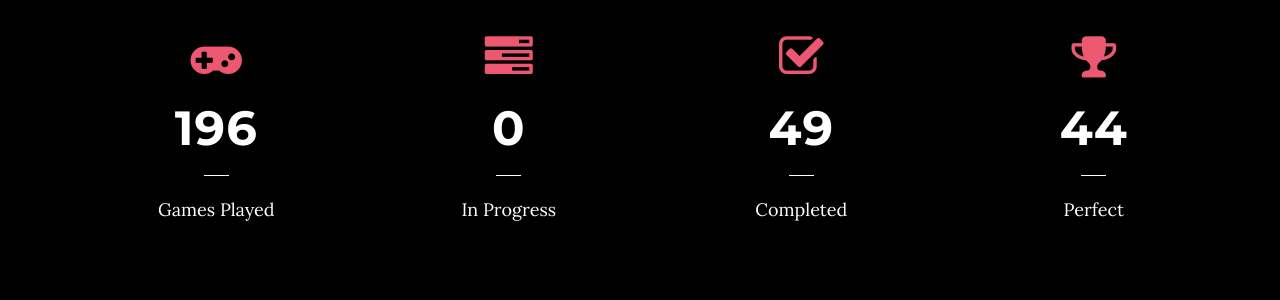
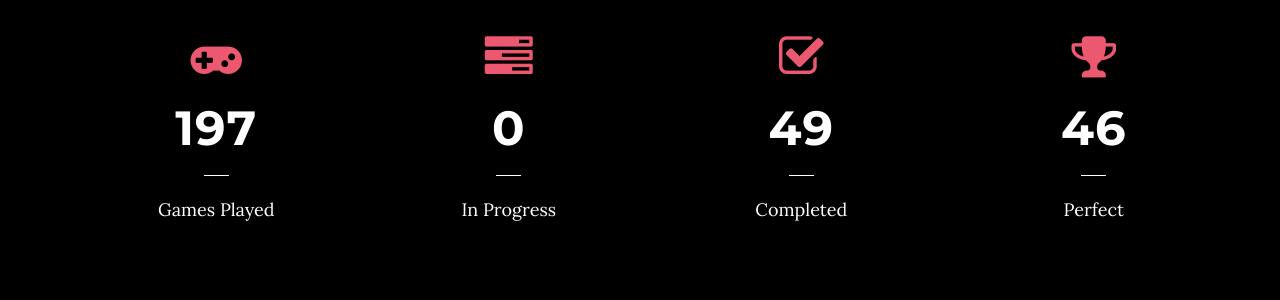
Before and after one commit to kuangami/kuangami.github.io, a Jekyll site: the page built from index.html, in a window 1280 px wide and 900 px high, scrolled down 1004 px. Shown: the part 161-461 px from the top of the window. Built offline with Jekyll 4.4.1, drawn with Linux system fonts in a browser that asks for light colours.

Commit message:
GitHub Actions commit

```diff
--- a/_data/gamestats.json
+++ b/_data/gamestats.json
@@ -1 +1 @@
-{"records":[{"id":"recNhKo61o1TseEuU","fields":{"Games Played":196,"Playing":0,"Completed":49,"Perfect":44},"createdTime":"2021-05-23T23:08:31.000Z"}]}
+{"records":[{"id":"recNhKo61o1TseEuU","fields":{"Games Played":197,"Playing":0,"Completed":49,"Perfect":46},"createdTime":"2021-05-23T23:08:31.000Z"}]}
```
Also changed, not shown: _data/recentplay.json (+1 -1 lines).
